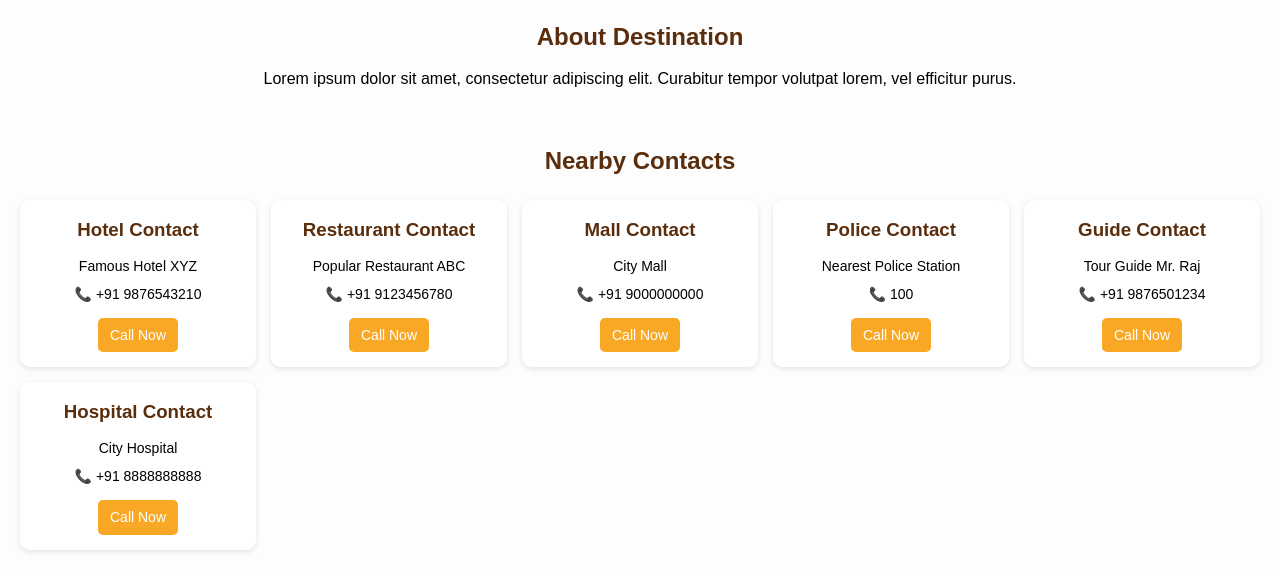
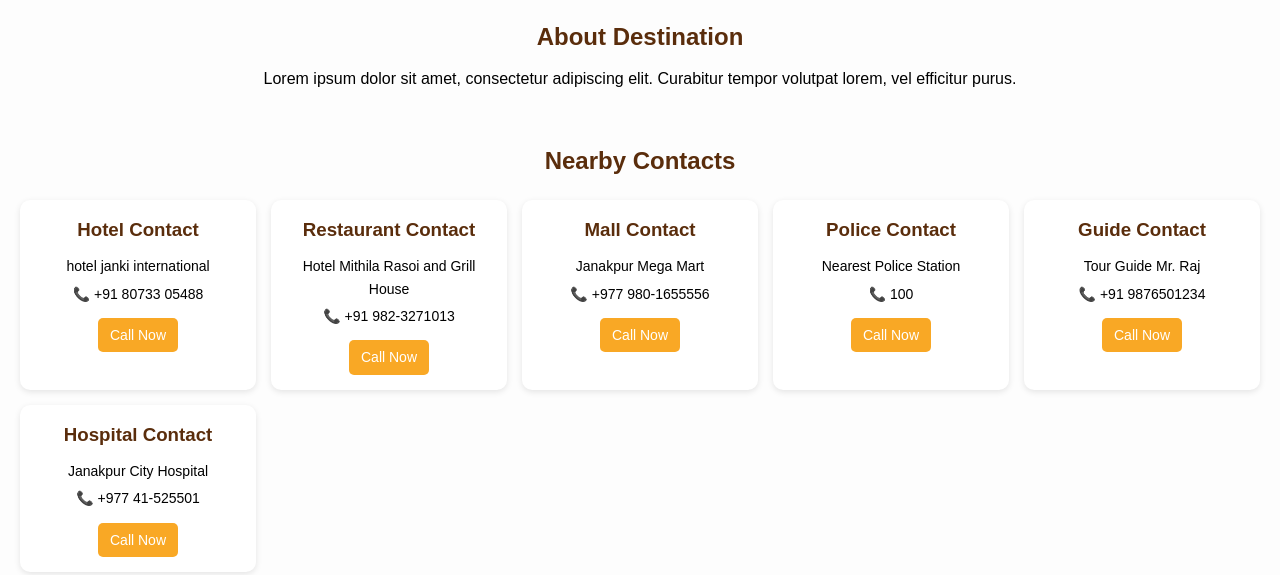
Before and after one commit to amankumar96617/tourist_, a plain HTML site: page html/destnation/janakpur.html in a window 1280 px wide. Shown: the part 414-989 px from the top of the page. Drawn offline with Linux system fonts and the light colour scheme.

Commit message:
Update janakpur.html

```diff
--- a/html/destnation/janakpur.html
+++ b/html/destnation/janakpur.html
@@ -277,21 +277,22 @@
     <div class="contact-cards">
       <div class="card">
         <h3>Hotel Contact</h3>
-        <p>Famous Hotel XYZ</p>
-        <p>📞 +91 9876543210</p>
-        <a href="tel:+919876543210">Call Now</a>
+        <p>hotel janki international </p>
+        <p>📞 +91 80733 05488 </p>
+        <a href="tel:+91 80733 05488  ">Call Now</a>
+
       </div>
       <div class="card">
         <h3>Restaurant Contact</h3>
-        <p>Popular Restaurant ABC</p>
-        <p>📞 +91 9123456780</p>
-        <a href="tel:+919123456780">Call Now</a>
+        <p>Hotel Mithila Rasoi and Grill House</p>
+        <p>📞 +91 982-3271013 </p>
+        <a href="tel:+91 982-3271013">Call Now</a>
       </div>
       <div class="card">
         <h3>Mall Contact</h3>
-        <p>City Mall</p>
-        <p>📞 +91 9000000000</p>
-        <a href="tel:+919000000000">Call Now</a>
+        <p>Janakpur Mega Mart</p>
+        <p>📞 +977 980-1655556 </p>
+        <a href="tel:+977 980-1655556">Call Now</a>
       </div>
       <div class="card">
         <h3>Police Contact</h3>
@@ -307,9 +308,9 @@
       </div>
       <div class="card">
         <h3>Hospital Contact</h3>
-        <p>City Hospital</p>
-        <p>📞 +91 8888888888</p>
-        <a href="tel:+918888888888">Call Now</a>
+        <p>Janakpur City Hospital</p>
+        <p>📞 +977 41-525501 </p>
+        <a href="tel:+977 41-525501">Call Now</a>
       </div>
     </div>
   </section>
```
